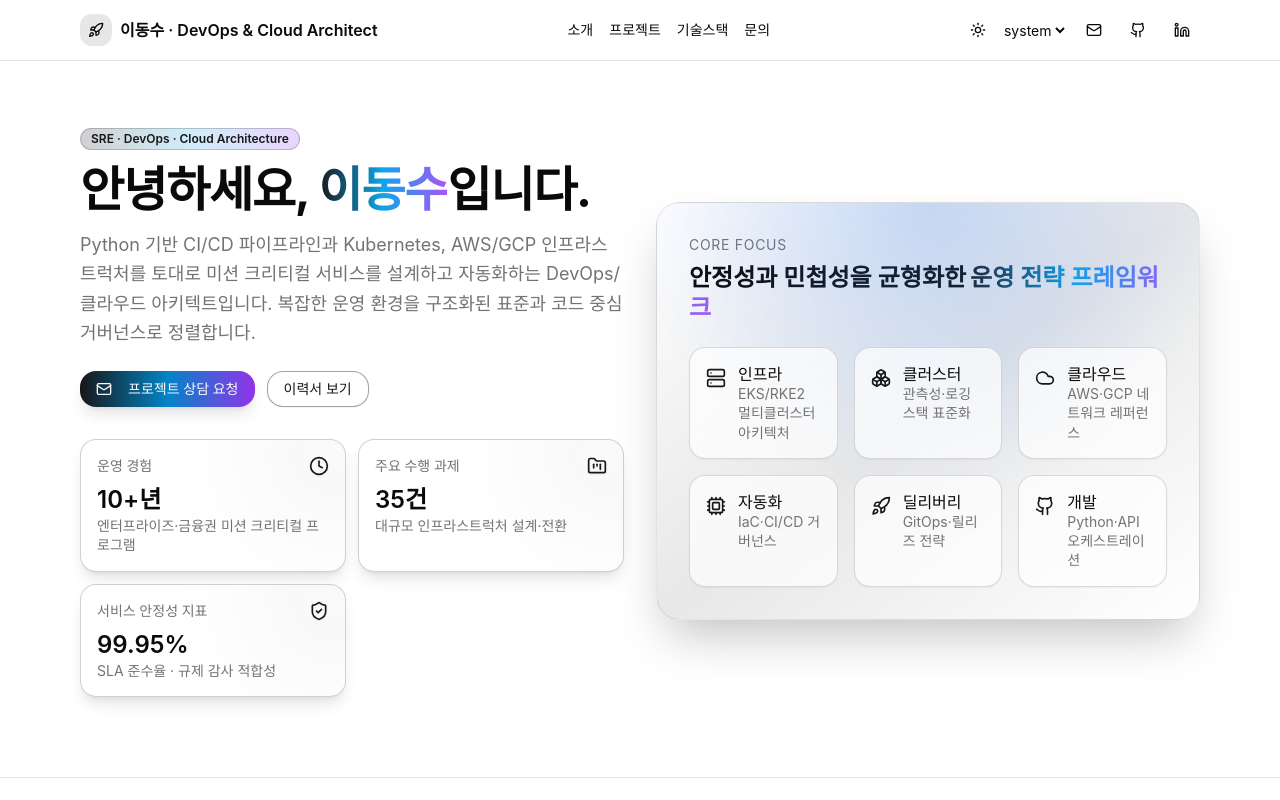
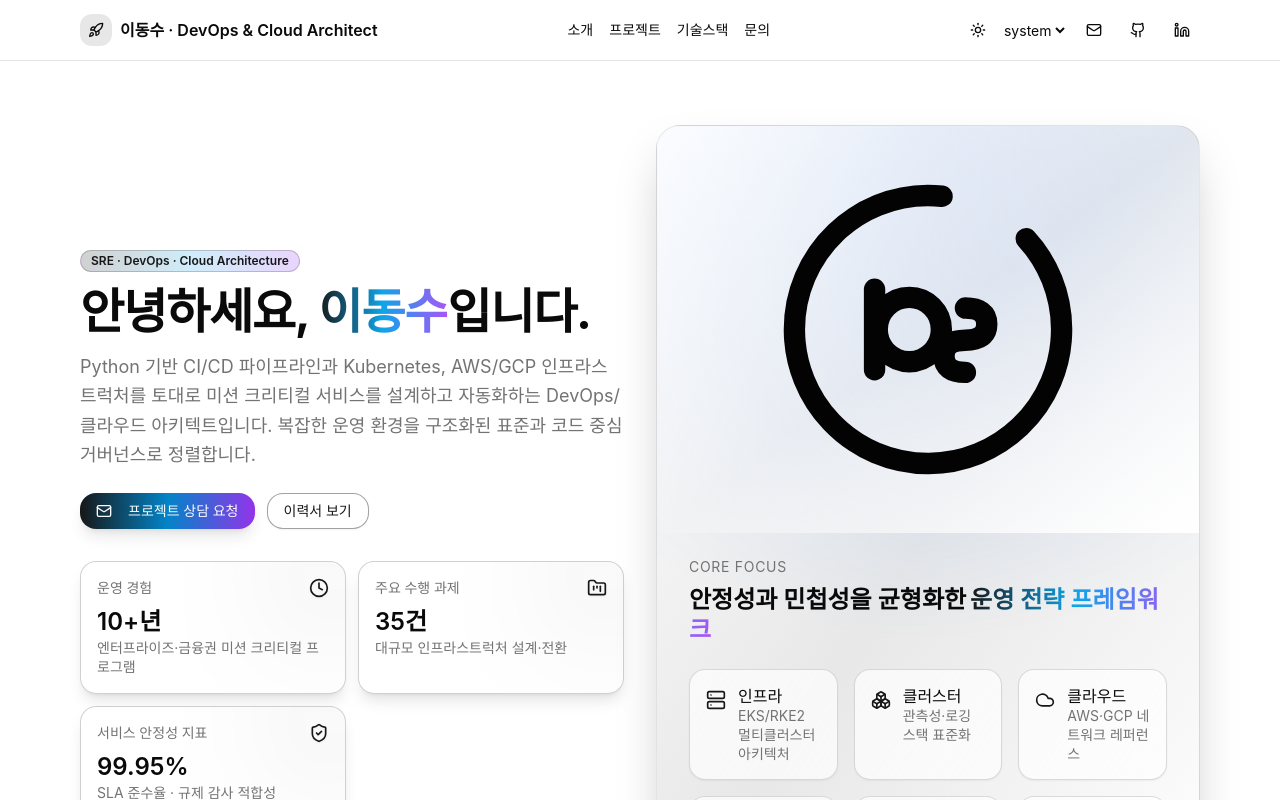
Before and after one commit to dslee1371/ds-portfolio-ta, a React (Vite) app: page / in a window 1280 px wide. Shown: the top 800 px of the page. Built offline with nearby package versions, Linux system fonts and the light colour scheme.

Commit message:
feat: add lazy-loaded media for hero and projects

```diff
--- a/src/Portfolio.tsx
+++ b/src/Portfolio.tsx
@@ -25,6 +25,8 @@ import CardSkeleton from "@/components/skeleton/CardSkeleton";
 import { Input } from "@/components/ui/input";
 import { Search, X } from "lucide-react";
 
+import LazyImage from "@/components/media/LazyImage";
+
 
 
 // ---------------------------
@@ -36,6 +38,7 @@ type Project = {
   desc: string;
   tags: string[];
   href?: string;
+  image: string;
 };
 
 type Experience = {
@@ -53,18 +56,21 @@ const PROJECTS: Project[] = [
     desc: "Python · FastAPI · MySQL · Futures API · 리스크 헤지 엔진 · Kubernetes 오케스트레이션",
     tags: ["Python", "Binance", "MySQL", "Kubernetes", "Prometheus"],
     href: "#",
+    image: "/ci-ds.svg",
   },
   {
     title: "네이버 부동산 스크래퍼",
     desc: "Streamlit 대시보드 · ETL 크롤러 · Prometheus 메트릭스 · 자동화 배포 파이프라인",
     tags: ["Streamlit", "GitOps", "Grafana", "Docker"],
     href: "#",
+    image: "/vite.svg",
   },
   {
     title: "KCB DR 환경 구축",
     desc: "AWS 다계정(EKS/EC2) · Argo CD · Helm 차트 · 엔터프라이즈 CI/CD 파이프라인",
     tags: ["AWS", "EKS", "Argo CD", "Helm"],
     href: "#",
+    image: "/ci-ds.svg",
   },
 ];
 
@@ -265,12 +271,19 @@ export default function Portfolio() {
             <Card className="relative overflow-hidden rounded-3xl border border-primary/10 bg-gradient-to-br from-background/95 via-primary/10 to-background shadow-2xl">
               <motion.div
                 aria-hidden
-                className="absolute inset-0 bg-[radial-gradient(circle_at_top,_rgba(59,130,246,0.25),_transparent_60%)]"
+                className="pointer-events-none absolute inset-0 z-0 bg-[radial-gradient(circle_at_top,_rgba(59,130,246,0.25),_transparent_60%)]"
                 initial={{ opacity: 0 }}
                 animate={{ opacity: 1 }}
                 transition={{ duration: 0.8, delay: 0.2 }}
               />
-              <CardContent className="p-6 md:p-8">
+              <LazyImage
+                src="/ci-ds.svg"
+                alt="DevOps 운영 전략을 상징하는 히어로 일러스트"
+                containerClassName="relative z-10 aspect-[4/3] w-full bg-gradient-to-br from-background/80 via-muted/40 to-background"
+                className="object-contain p-6 md:p-8"
+                skeletonClassName="bg-muted/60"
+              />
+              <CardContent className="relative z-10 p-6 pt-6 md:p-8 md:pt-6">
                 <p className="text-sm uppercase tracking-wider text-muted-foreground">Core Focus</p>
                 <h2 className="mt-2 text-2xl font-semibold leading-tight">
                   안정성과 민첩성을 균형화한
@@ -497,14 +510,21 @@ export default function Portfolio() {
                 whileHover={{ y: -8 }}
               >
                 <Card className="relative h-full overflow-hidden rounded-2xl border border-primary/15 bg-gradient-to-br from-background/90 via-primary/5 to-background/95 shadow-lg transition-shadow group-hover:shadow-2xl">
-                  <div className="absolute inset-0 opacity-0 transition-opacity duration-500 group-hover:opacity-100">
+                  <div className="pointer-events-none absolute inset-0 z-0 opacity-0 transition-opacity duration-500 group-hover:opacity-100">
                     <div className="absolute inset-0 bg-gradient-to-br from-primary/15 via-sky-500/15 to-purple-500/20" />
                   </div>
-                  <CardHeader className="relative z-10 pb-3">
+                  <LazyImage
+                    src={p.image}
+                    alt={`${p.title} 프로젝트 썸네일 이미지`}
+                    containerClassName="relative z-10 aspect-video w-full bg-gradient-to-br from-background via-muted/40 to-background"
+                    className="object-contain p-4"
+                    skeletonClassName="bg-muted/60"
+                  />
+                  <CardHeader className="relative z-20 space-y-2 px-6 pt-6 pb-3">
                     <CardTitle className="text-lg transition-colors group-hover:text-primary">{p.title}</CardTitle>
                     <CardDescription className="leading-relaxed">{p.desc}</CardDescription>
                   </CardHeader>
-                  <CardContent className="relative z-10 space-y-4">
+                  <CardContent className="relative z-20 space-y-4">
                     <div className="flex flex-wrap gap-2">
                       {p.tags.map((t) => (
                         <Badge key={t} variant="secondary" className="rounded-xl border border-primary/10 bg-primary/5 text-foreground">
--- /dev/null
+++ b/src/components/media/LazyImage.tsx
@@ -0,0 +1,74 @@
+import * as React from "react";
+
+import { cn } from "@/lib/utils";
+
+type LazyImageProps = Omit<React.ComponentPropsWithoutRef<"img">, "loading" | "decoding"> & {
+  containerClassName?: string;
+  skeletonClassName?: string;
+};
+
+const LazyImage = React.forwardRef<HTMLImageElement, LazyImageProps>(
+  (
+    {
+      className,
+      containerClassName,
+      skeletonClassName,
+      onLoad,
+      onError,
+      ...props
+    },
+    ref,
+  ) => {
+    const [isLoaded, setIsLoaded] = React.useState(false);
+
+    React.useEffect(() => {
+      setIsLoaded(false);
+    }, [props.src, props.srcSet]);
+
+    const handleLoad = React.useCallback(
+      (event: React.SyntheticEvent<HTMLImageElement, Event>) => {
+        setIsLoaded(true);
+        onLoad?.(event);
+      },
+      [onLoad],
+    );
+
+    const handleError = React.useCallback(
+      (event: React.SyntheticEvent<HTMLImageElement, Event>) => {
+        setIsLoaded(true);
+        onError?.(event);
+      },
+      [onError],
+    );
+
+    return (
+      <div className={cn("relative overflow-hidden bg-muted", containerClassName)}>
+        <img
+          ref={ref}
+          {...props}
+          loading="lazy"
+          decoding="async"
+          onLoad={handleLoad}
+          onError={handleError}
+          className={cn(
+            "h-full w-full object-cover opacity-0 transition-opacity duration-500",
+            isLoaded && "opacity-100",
+            className,
+          )}
+        />
+        <div
+          aria-hidden
+          className={cn(
+            "pointer-events-none absolute inset-0 animate-pulse bg-muted transition-opacity duration-300",
+            isLoaded && "opacity-0",
+            skeletonClassName,
+          )}
+        />
+      </div>
+    );
+  },
+);
+
+LazyImage.displayName = "LazyImage";
+
+export default LazyImage;
--- a/src/components/skeleton/CardSkeleton.tsx
+++ b/src/components/skeleton/CardSkeleton.tsx
@@ -16,7 +16,7 @@ export default function CardSkeleton({ className }: CardSkeletonProps) {
     >
       <CardContent className="flex h-full flex-col justify-between gap-6 p-6">
         <div className="space-y-5">
-          <div className="skeleton h-40 w-full rounded-xl" aria-hidden />
+          <div className="skeleton aspect-video w-full rounded-xl" aria-hidden />
           <div className="space-y-3">
             <div className="skeleton h-4 w-3/4" aria-hidden />
             <div className="skeleton h-4 w-1/2" aria-hidden />
```
